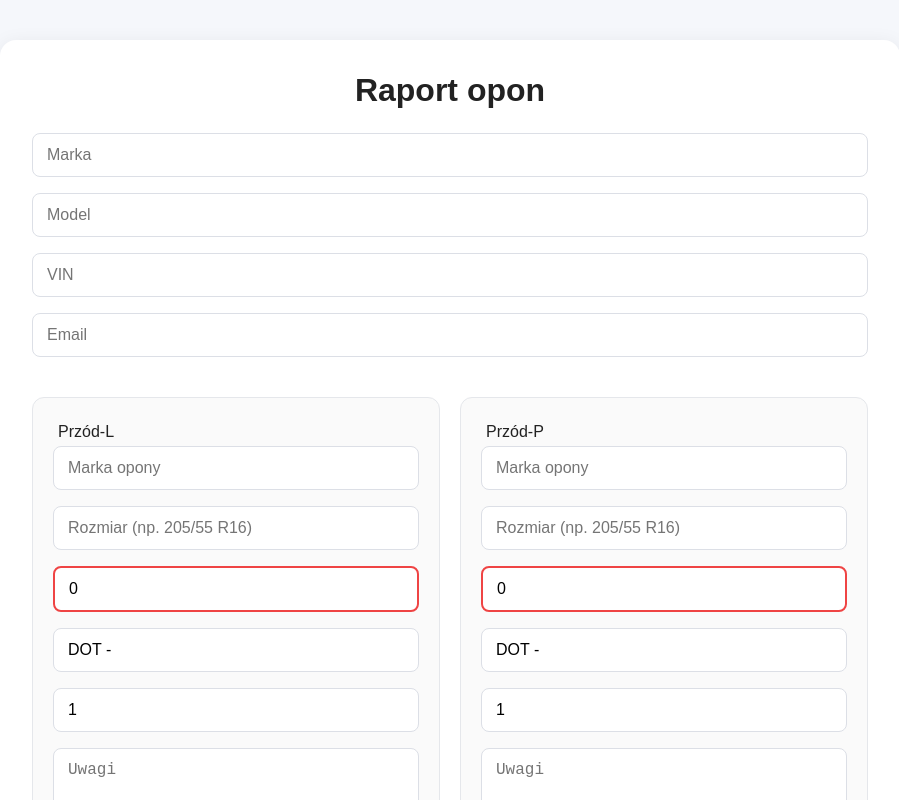
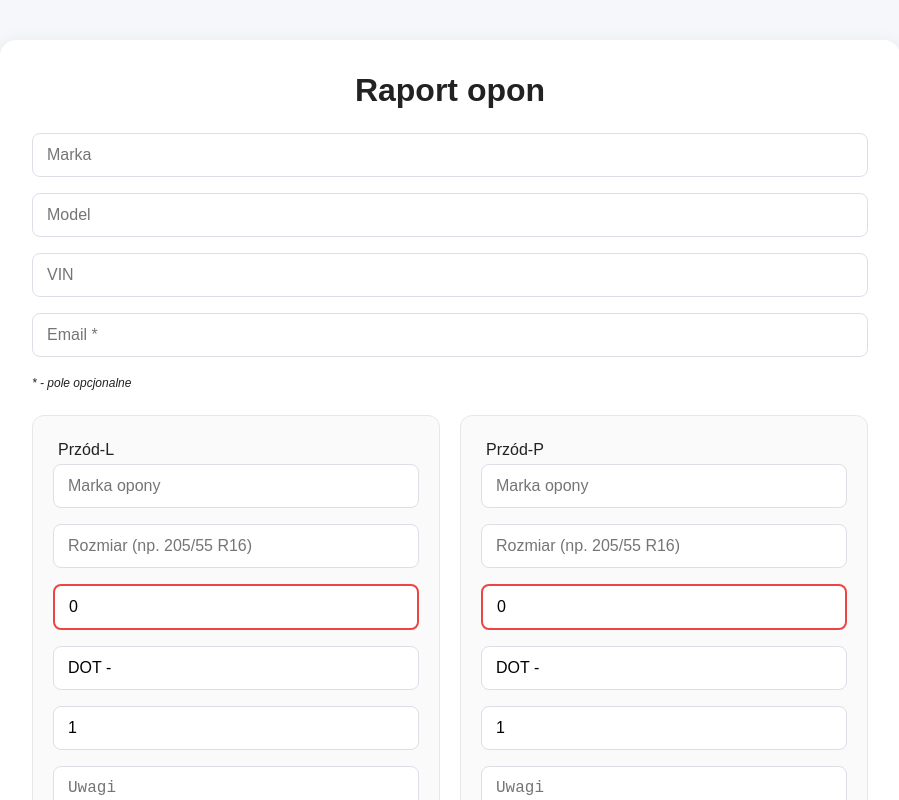
Before and after one commit to NowakAndrzej283/tire-report-app, a React (Vite) app: page / in a window 1280 px wide. Shown: the top 800 px of the page, without its empty margins (190-1089 px from the left). Built offline with nearby package versions, Linux system fonts and the light colour scheme.

Commit message:
update the App.tsx & add the CSS

```diff
--- a/src/App.css
+++ b/src/App.css
@@ -0,0 +1,33 @@
+.popup-overlay {
+    position: fixed;
+    inset: 0;
+    background: rgba(0, 0, 0, 0.45);
+    display: flex;
+    align-items: center;
+    justify-content: center;
+    z-index: 999;
+  }
+
+  .popup-modal {
+    background: white;
+    padding: 24px;
+    border-radius: 14px;
+    width: 420px;
+    max-width: 90%;
+    box-shadow: 0 8px 30px rgba(0, 0, 0, 0.18);
+    text-align: center;
+  }
+
+  .popup-modal h3 {
+    margin-bottom: 12px;
+  }
+
+  .popup-modal p {
+    margin-bottom: 20px;
+  }
+
+  .popup-modal button {
+    width: auto;
+    min-width: 120px;
+    padding: 10px 18px;
+  }
--- a/src/App.tsx
+++ b/src/App.tsx
@@ -1,6 +1,8 @@
 import { useState } from "react";
 import WheelForm from "./components/WheelForm";
 import { type ReportFormData } from "./types";
+import { validateDOT, validateVIN, validateEmail, clampVIN } from "./utils/validation";
+import "./App.css";
 
 const emptyWheel = {
   tireBrand: "",
@@ -26,14 +28,16 @@ const initialState: ReportFormData = {
 
 function App() {
   const [form, setForm] = useState(initialState);
-  const [message, setMessage] = useState("");
+  //const [message, setMessage] = useState("");
+  const [popupMessage, setPopupMessage] = useState("");
   const [loading, setLoading] = useState(false);
+  const [isSubmitted, setIsSubmitted] = useState(false);
 
   const fields = [
     { key: "brand", placeholder: "Marka" },
     { key: "model", placeholder: "Model" },
     { key: "vin", placeholder: "VIN" },
-    { key: "email", placeholder: "Email" },
+    { key: "email", placeholder: "Email *" },
   ];
 
   const wheelConfigs = [
@@ -60,44 +64,79 @@ function App() {
     }));
   };
 
+  // Submiting the form
   const submitForm = async () => {
-    setLoading(true);
-    setMessage("");
-
-    // Simulating the backend request
-    await new Promise((resolve) => setTimeout(resolve, 1000));
-
-    console.log("Zapisany raport:", form);
-
-    setMessage("Raport zapisany pomyślnie (test lokalny)");
-    setForm(initialState);
-    setLoading(false);
+    // if (!validateVIN(form.vin)) {
+    //   setPopupMessage("Nieprawidłowy numer VIN");
+    //   return;
+    // }
+    // setLoading(true);
+    // setPopupMessage("");
+    // // Simulating the backend request
+    // await new Promise((resolve) => setTimeout(resolve, 1000));
+    // console.log("Zapisany raport:", form);
+    // setPopupMessage("Raport zapisany pomyślnie (test lokalny)");
+    // setForm(initialState);
+    // setLoading(false);
+    setIsSubmitted(true);
   };
 
   return (
-    <div className="app-container">
+    <form className="app-container">
       <h1>Raport opon</h1>
 
       <div className="form-section">
-        {fields.map(({ key, placeholder }) => (
+        {fields.map(({ key, placeholder }) => {
+          const isVIN = key === "vin";
+          const value = form[key as keyof typeof form] as string;
+
+          return (
+            <div key={key}>
               <input
-            key={key}
+                type={key === "email" ? "email" : "text"}
                 placeholder={placeholder}
-            value={form[key as keyof typeof form] as string}
+                value={value}
                 onChange={(e) =>
                   setForm({
                     ...form,
-                [key]: e.target.value,
+                    [key]: isVIN
+                      ? clampVIN(e.target.value.toUpperCase())
+                      : e.target.value,
                   })
                 }
+                style={{
+                  border:
+                    isVIN && value
+                      ? validateVIN(value)
+                        ? "2px solid #d1d5db"
+                        : "2px solid #ef4444"
+                      : undefined,
+                }}
+                required={key !== "email"}
               />
-        ))}
+
+              {isVIN && value && !validateVIN(value) && (
+                <p
+                  style={{
+                    color: "#ef4444",
+                    fontSize: "12px",
+                    marginBottom: "8px",
+                  }}
+                >
+                  VIN musi zawierać dokładnie 17 znaków (bez I, O, Q)
+                </p>
+              )}
+            </div>
+          );
+        })}
+        <em style={{ fontSize: "12px" }}>* - pole opcjonalne</em>
       </div>
 
       <div className="wheels-grid">
         {wheelConfigs.map(({ key, label }) => (
           <div className="wheel-card" key={key}>
             <WheelForm
+              submitted={isSubmitted}
               label={label}
               data={form.wheels[key]}
               onChange={(f, v) => updateWheel(key, f, v)}
@@ -110,8 +149,18 @@ function App() {
         {loading ? "Zapisywanie..." : "Zapisz raport"}
       </button>
 
-      {message && <p className="message">{message}</p>}
+      {popupMessage && (
+        <div className="popup-overlay" onClick={() => setPopupMessage("")}>
+          <div className="popup-modal" onClick={(e) => e.stopPropagation()}>
+            <h3>Informacja</h3>
+            <p>{popupMessage}</p>
+            <button type="submit" onClick={() => setPopupMessage("")}>
+              Zamknij
+            </button>
           </div>
+        </div>
+      )}
+    </form>
   );
 }
 
```
Lines whose indentation alone changed are shown as unchanged.
